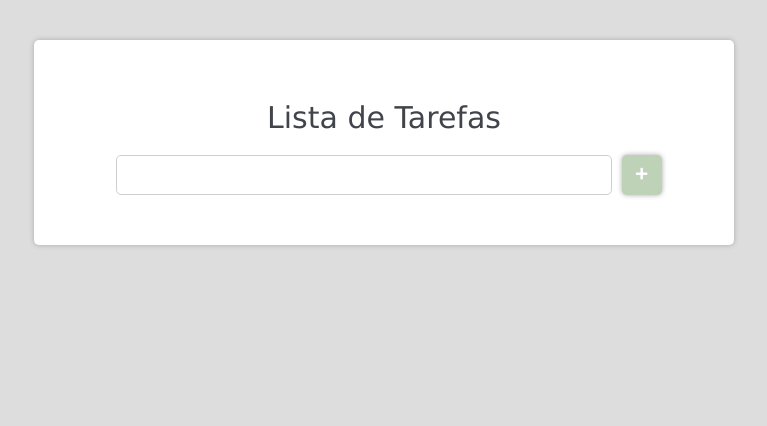
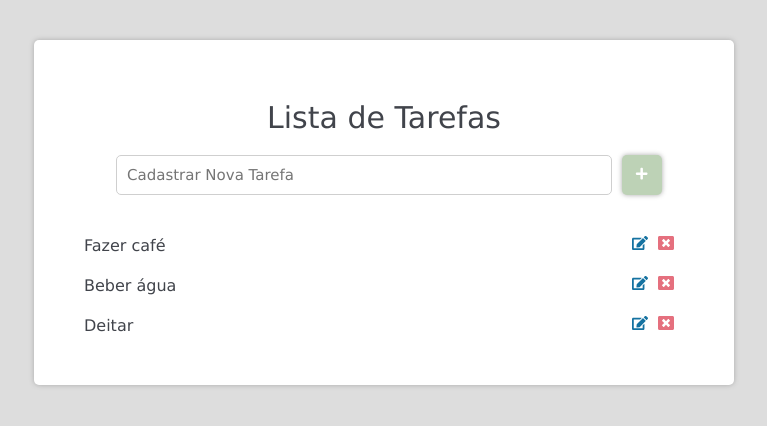
Before and after one commit to cristhiandevgo/lista_de_tarefas, a React (Create React App) app: page / in a window 1280 px wide. Shown: the top 426 px of the page, without its empty margins (256-1023 px from the left). Built offline with nearby package versions, Linux system fonts and the light colour scheme.

Commit message:
Listagem de Tarefas e Estilização

```diff
--- a/src/components/Main.css
+++ b/src/components/Main.css
@@ -23,7 +23,7 @@
     justify-content: center;
 }
 
-.task{
+.taskText{
     height: 40px;
     border: 1px solid #CFCFCF;
     min-width: 80%;
@@ -35,8 +35,8 @@
     font-family: Verdana, Geneva, Tahoma, sans-serif;
 }
 
-.task:focus{
-    border: 1px solid #AAA;
+.taskText:focus{
+    border: 1px solid #AAAAAA;
 }
 
 .btn{
@@ -48,3 +48,32 @@
     border-radius: 5px;
     box-shadow: 0 0 5px #AAAAAA;
 }
+
+.tasks{
+    margin-top: 30px;
+}
+
+.tasks li{
+    display: flex;
+    align-items: center;
+    justify-content: space-between;
+    padding: 10px;
+    transition: 700ms;
+}
+
+.tasks li:hover{
+    background-color: #CFCFCF;
+    cursor: pointer;
+}
+
+.tasks li .edit{
+    margin-right: 10px;
+    color: #1572A1;
+    cursor: pointer;
+}
+
+.tasks li .delete{
+    margin-right: 10px;
+    color: #E5707E;
+    cursor: pointer;
+}
--- a/src/components/Main.js
+++ b/src/components/Main.js
@@ -1,12 +1,17 @@
 import React, { Component } from 'react';
 import './Main.css';
 
-import {FaPlus} from 'react-icons/fa';
+import {FaPlus, FaEdit, FaWindowClose} from 'react-icons/fa';
 
 class Main extends Component{
     // class fields
     state = {
         newTask: '',
+        tasks: [
+            'Fazer café',
+            'Beber água',
+            'Deitar'
+        ],
     };
 
     handleInputChange = (e) =>{
@@ -16,16 +21,29 @@ class Main extends Component{
     }
 
     render(){
-        const {newTask} = this.state;
+        const {newTask, tasks} = this.state;
         return (
             <div className='main'>
                 <div className='title'>Lista de Tarefas</div>
+
                 <form action='#' className='form'>
-                    <input onChange={this.handleInputChange} type='text' className='task' value={newTask}></input>
+                    <input onChange={this.handleInputChange} type='text' className='taskText' value={newTask} placeholder='Cadastrar Nova Tarefa'></input>
                     <button type='submit' className='btn'>
                         <FaPlus />
                     </button>
                 </form>
+
+                <ul className='tasks'>
+                    {tasks.map((task) => (
+                        <li key={task}>
+                            {task}
+                            <div>
+                                <FaEdit className='edit' />
+                                <FaWindowClose className='delete' />
+                            </div>
+                        </li>
+                    ))}
+                </ul>
             </div>
         );
     }
```
